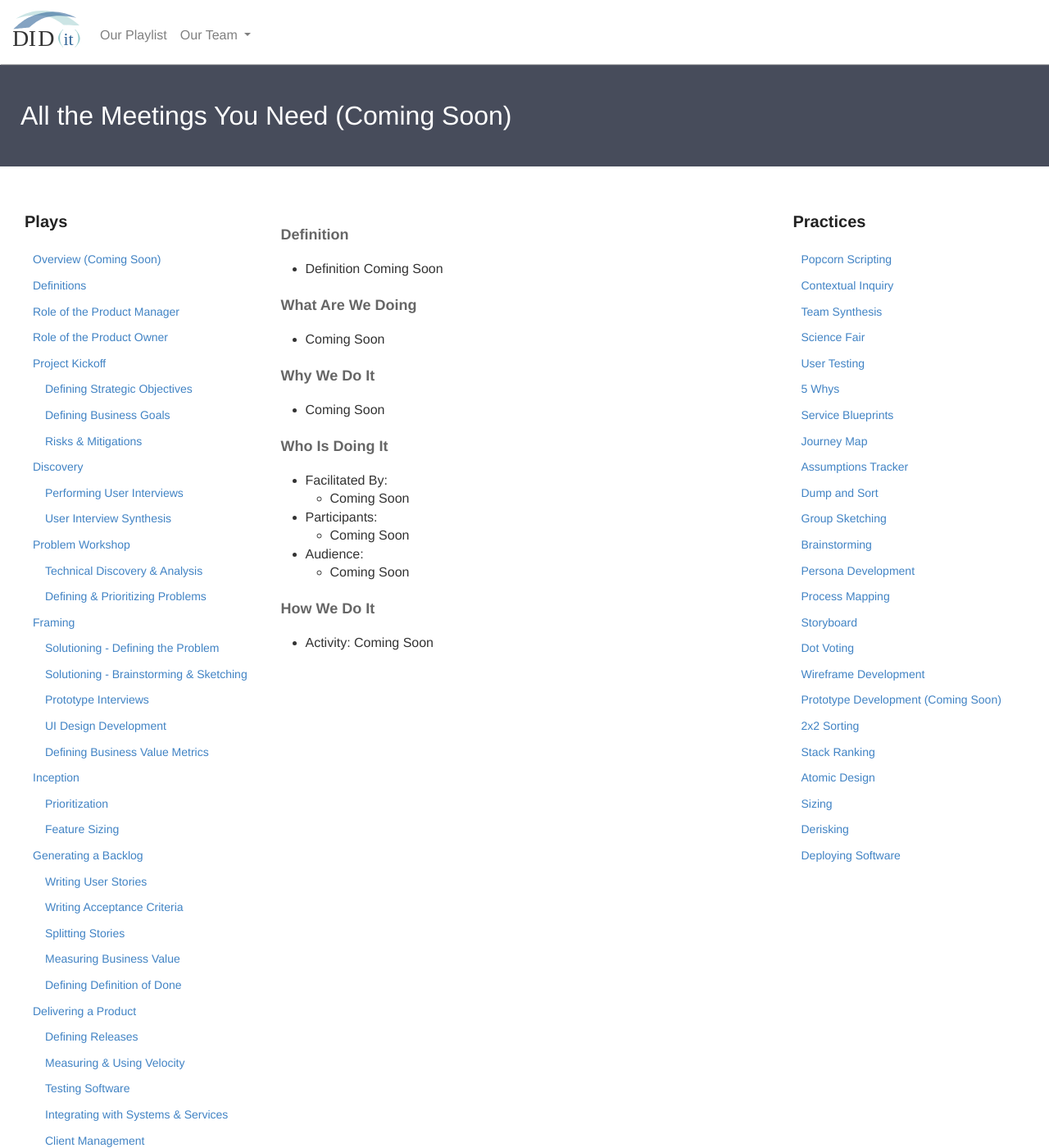
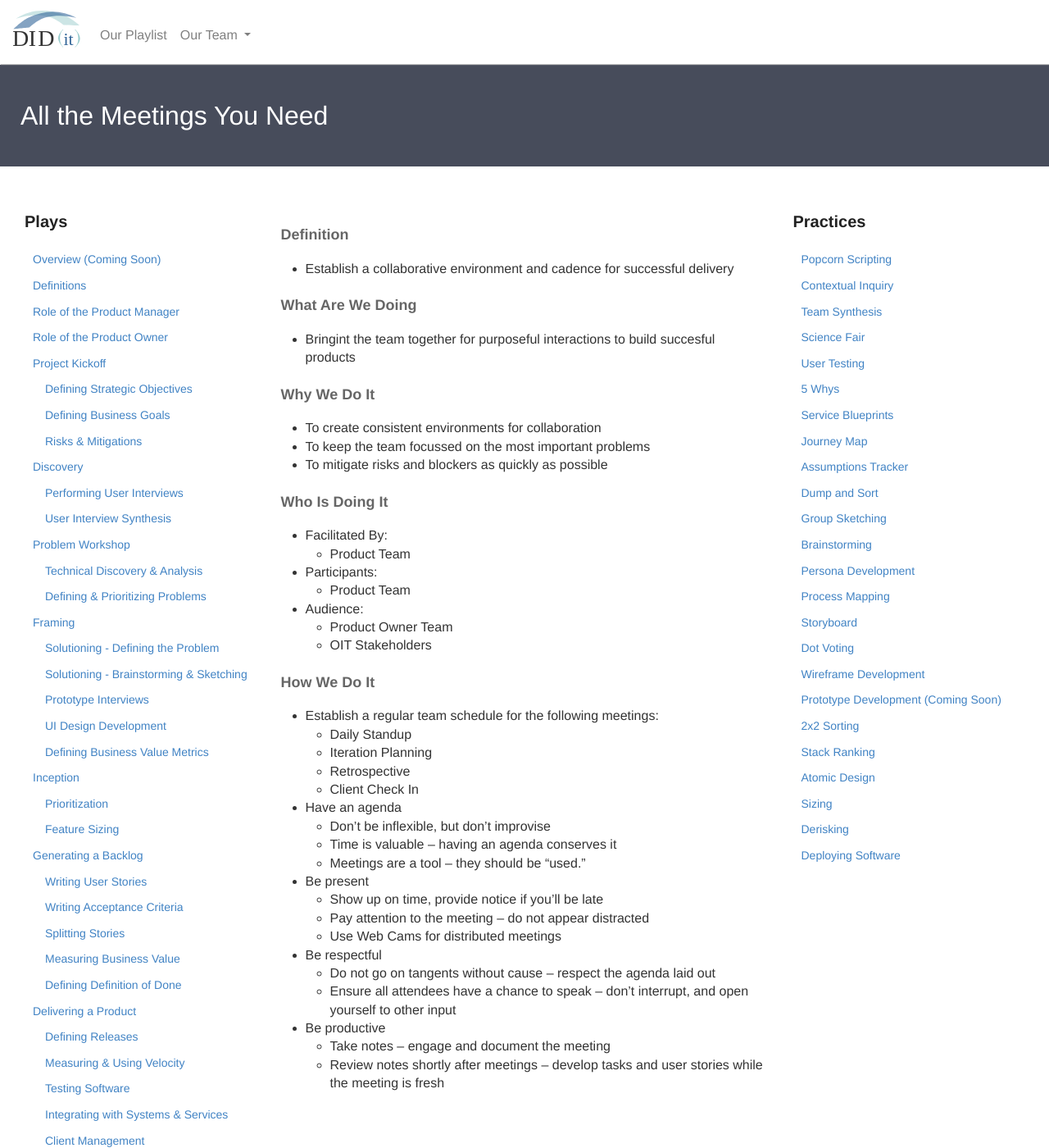
Before and after one commit to KnightPointSystems/kps_playbook, a Jekyll site: the page built from meetings.md, in a window 1280 px wide and 1400 px high. Shown: the whole window at 82% size. Built offline with Jekyll 4.4.1, drawn with Linux system fonts in a browser that asks for light colours; nearby versions of some CDN libraries.

Commit message:
Update meetings.md

```diff
--- a/meetings.md
+++ b/meetings.md
@@ -1,7 +1,7 @@
 ---
 layout: page
-title: All the Meetings You Need (Coming Soon)
-header: All the Meetings You Need (Coming Soon)
+title: All the Meetings You Need
+header: All the Meetings You Need
 permalink: /meetings/
 ---
 <div class="row">
@@ -13,19 +13,21 @@ permalink: /meetings/
             Definition
         </h4>
 		<ul>
-		<li>Definition Coming Soon</li>
+		<li>Establish a collaborative environment and cadence for successful delivery</li>
 		</ul>
         <h4 class="What" id="What">
             What Are We Doing
         </h4>
 	<ul>
-        <li>Coming Soon</li>
+        <li>Bringint the team together for purposeful interactions to build succesful products</li>
 	</ul>
         <h4 class="Why" id="Why">
             Why We Do It
         </h4>
             <ul>
-                <li>Coming Soon</li>
+                <li>To create consistent environments for collaboration</li>
+		<li>To keep the team focussed on the most important problems</li>
+		<li>To mitigate risks and blockers as quickly as possible</li>
 	    </ul>
         <h4 class="Who" id="Who">
             Who Is Doing It
@@ -33,17 +35,18 @@ permalink: /meetings/
             <ul>
                 <li>Facilitated By:
     	            <ul>
-        	      <li>Coming Soon</li>
+        	      <li>Product Team</li>
     	            </ul>
                  </li>
                 <li>Participants:
     	            <ul>
-                      <li>Coming Soon</li>
+                      <li>Product Team</li>
                     </ul>
                 </li>
                 <li>Audience:
     	            <ul>
-                      <li>Coming Soon</li>
+                      <li>Product Owner Team</li>
+		      <li>OIT Stakeholders</li>
                   </ul>
                 </li>
             </ul>
@@ -51,7 +54,35 @@ permalink: /meetings/
             How We Do It
         </h4>
             <ul>
-               <li>Activity: Coming Soon</li>
+               <li>Establish a regular team schedule for the following meetings:</li>
+	       <ul>
+	       	<li>Daily Standup</li>
+		<li>Iteration Planning</li>
+		<li>Retrospective</li>
+		<li>Client Check In</li>
+	       </ul>
+	       <li>Have an agenda</li>
+	       	<ul>
+			<li>Don’t be inflexible, but don’t improvise</li>
+			<li>Time is valuable – having an agenda conserves it</li>
+			<li>Meetings are a tool – they should be “used.”</li>
+		</ul>
+		<li>Be present</li>
+		<ul>
+			<li>Show up on time, provide notice if you’ll be late</li>
+			<li>Pay attention to the meeting – do not appear distracted</li>
+			<li>Use Web Cams for distributed meetings</li>
+		</ul>
+		<li>Be respectful</li>
+		<ul>
+			<li>Do not go on tangents without cause – respect the agenda laid out</li>
+			<li>Ensure all attendees have a chance to speak – don’t interrupt, and open yourself to other input</li>
+		</ul>
+		<li>Be productive</li>
+		<ul>
+			<li>Take notes – engage and document the meeting</li>
+			<li>Review notes shortly after meetings – develop tasks and user stories while the meeting is fresh</li>
+		</ul>
             </ul>
     </div>
     <div class="col-md-3">
```
